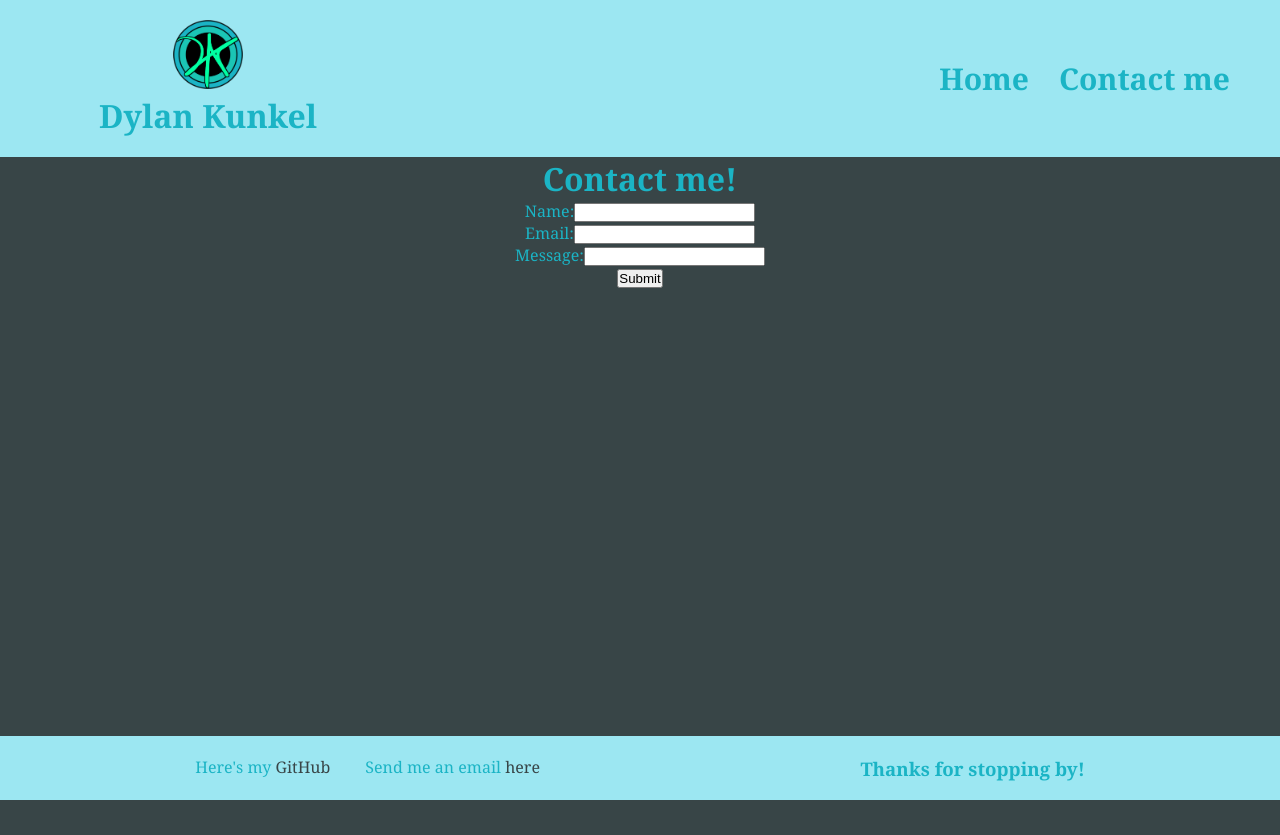
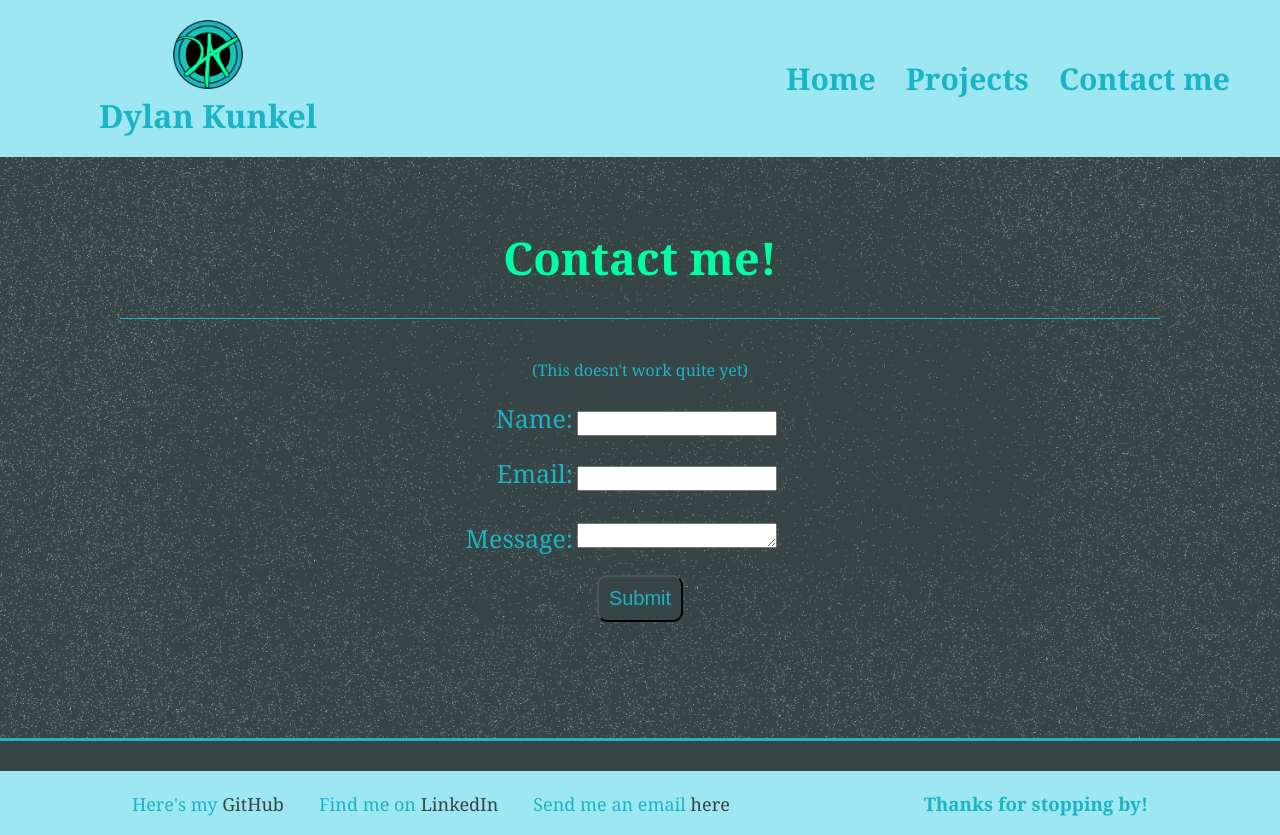
Before and after one commit to Dkunk7/react-portfolio, a React (Create React App) app: page / in a window 1280 px wide. Both pictures are taken after a click on the button "Contact me". Before the commit the page ends 800 px from the top, so only its background shows below. Built offline with nearby package versions, Linux system fonts and the light colour scheme.

Commit message:
honing css styles

```diff
--- a/src/App.css
+++ b/src/App.css
@@ -64,9 +64,26 @@ body {
   color: var(--color5);
   text-decoration: none;
 }
-/* .logo-img {
-  padding-right: 20px;
-} */
+.repo-link {
+  color: var(--color1);
+  text-decoration: none;
+}
+.greeting {
+  color: var(--color1);
+  margin-bottom: 10px;
+}
+.about-text {
+  margin-right: 15vw;
+  margin-left: 50px;
+}
+.dev-talk {
+  color: var(--color4);
+  font-size: 22px;
+  line-height: 1.6;
+}
+.about-img {
+  margin-right: 75px;
+}
 .img-h1 {
   display: flex;
   align-items: center;
@@ -77,7 +94,7 @@ body {
 .mr-35 {
   margin-right: 35px;
 }
-.proj-header {
+.sect-header {
   padding-top: 20px;
   padding-bottom: 30px;
   color: var(--color1);
@@ -115,7 +132,7 @@ header {
   padding-bottom: 4rem;
 }
 
-/* #home {
+.home {
   display: flex;
   justify-content: space-evenly;
   padding-top: 50px;
@@ -126,8 +143,51 @@ header {
   background-image: url("/src/assets/project-images/WebsiteBackground2.png");
   background-size: cover;
   background-position: 100%;
-} */
+}
 
+.contact {
+  /* display: flex; */
+  /* justify-content: space-evenly; */
+  padding-top: 50px;
+  padding-bottom: 50px;
+  border-bottom: 3px solid var(--color3);
+  margin: 0 auto 30px auto;
+  height: 73vh;
+
+  background-image: url("/src/assets/project-images/WebsiteBackground2.png");
+  background-size: cover;
+  background-position: 100%;
+}
+.label-container {
+  margin-right: 80px;
+}
+
+
+label {
+  font-size: 25px;
+  margin-top: 20px;
+  margin-right: 4px;
+  display: inline-block;
+  width: 150px;
+  text-align: right;
+}
+.textarea {
+  margin-top: 10px;
+}
+
+input, textarea {
+  height: 25px;
+  width: 200px;
+}
+
+.contact-btn {
+  color: var(--color3);
+  font-size: 20px;
+  margin-top: 20px;
+  background-color: var(--color5);
+  padding: 10px;
+  border-radius: 10px;
+}
 footer {
   padding: 20px 35px;
   background-color: var(--color4);
@@ -136,3 +196,11 @@ footer {
   width: 100%;
   height: 4rem;
 }
+
+footer ul {
+  font-size: 18px;
+}
+
+.err-msg {
+  color: var(--color1)
+}
--- a/src/App.js
+++ b/src/App.js
@@ -14,9 +14,9 @@ function App() {
   const [currentNav, setCurrentNav] = useState("home");
 
   const [projects] = useState([
-    { title: 'Run Buddy', image: 'RunBuddyScreenshot', link: "https://dkunk7.github.io/run-buddy/" },
-    { title: 'Advice from a Pirate', image: 'PirateAdviceScreenshot', link: 'https://kait-weishaar.github.io/Pirate-Advice/'},
-    { title: 'Volley-All', image: 'VolleyAllScreenshot', link: "https://volley-all.herokuapp.com/login"}
+    { title: 'Run Buddy', image: 'RunBuddyScreenshot', link: "https://dkunk7.github.io/run-buddy/", repo: "https://github.com/Dkunk7/run-buddy"},
+    { title: 'Advice from a Pirate', image: 'PirateAdviceScreenshot', link: 'https://kait-weishaar.github.io/Pirate-Advice/', repo: "https://github.com/kait-weishaar/Pirate-Advice"},
+    { title: 'Volley-All', image: 'VolleyAllScreenshot', link: "https://volley-all.herokuapp.com/login", repo: "https://github.com/rrcampbell-exe/volley-all"}
   ]);
 
   return (
@@ -31,7 +31,7 @@ function App() {
       <main>
         {!contactSelected ? (
           <>
-            <About />
+            <About></About>
             <Project projects = {projects}></Project>
           </>
         ) : (
--- a/src/components/About/index.js
+++ b/src/components/About/index.js
@@ -1,14 +1,20 @@
 import React from 'react';
 import myFace from '../../assets/project-images/MeHAHA.png';
+// import { Container } from 'react-bootstrap';
 
 const About = () => {
 
     return (
-        <div>
-            <h1 className = "mt-35">
-                Hi, I'm Dylan!
-            </h1>
-            <img src = {myFace} style = {{ width: "10%"}} alt = "my face"/>
+        <div className = "home">
+            <div className = "about-text">
+                <h1 className = "mt-35 greeting">
+                    Hi, I'm Dylan!
+                </h1>
+                <p className = "dev-talk">
+                    I'm a web developer! My skills focus around the MERN stack, but I'm excited to learn anything that comes my way. Below, you'll find my recent work, and feel free to head over to the Contact me section to get in touch!
+                </p>
+            </div>
+            <img className = "about-img" src = {myFace} style = {{ width: "10%"}} alt = "my face"/>
         </div>
     )
 }
--- a/src/components/Contact/index.js
+++ b/src/components/Contact/index.js
@@ -1,5 +1,6 @@
 import React, { useState } from 'react';
 import { emailValidator } from '../../utils/emailValidator';
+// import { Button } from 'react-bootstrap';
 
 const Contact = () => {
     const [contactState, setContactState] = useState({ name: '', email: '', message: ''});
@@ -34,27 +35,30 @@ const Contact = () => {
     }
 
     return(
-        <div>
-            <h1>Contact me!</h1>
+        <div className = "contact">
+            <h1 className = "sect-header">Contact me!</h1>
+            <p>
+                (This doesn't work quite yet)
+            </p>
             <form onSubmit = {handleSubmit}>
-                <div>
-                    <label htmlFor = "name">Name:</label>
+                <div className = "label-container">
+                    <label htmlFor = "name">Name: </label>
                     <input type = "text" defaultValue = {name} onBlur = {handleChange} name = "name"/>
                 </div>
-                <div>
-                    <label htmlFor = "email">Email:</label>
+                <div className = "label-container">
+                    <label htmlFor = "email">Email: </label>
                     <input type = "email" defaultValue = {email} onBlur = {handleChange} name = "email"/>
                 </div>
-                <div>
-                    <label htmlFor = "message">Message:</label>
-                    <input type = "message" defaultValue = {message} onBlur = {handleChange} rows = "5"/>
+                <div className = "label-container textarea">
+                    <label htmlFor = "message">Message: </label>
+                    <textarea name = "message" defaultValue = {message} onBlur = {handleChange} rows = "2"/>
                 </div>
                 {errorMessage && (
                     <div>
-                        <p >{errorMessage}</p>
+                        <p className = "err-msg">{errorMessage}</p>
                     </div>
                 )}
-                <button type = "submit">Submit</button>
+                <button className = "contact-btn" type = "submit">Submit</button>
             </form>
         </div>
     );
--- a/src/components/Footer/index.js
+++ b/src/components/Footer/index.js
@@ -4,8 +4,9 @@ const Footer = () => {
 
     return(
         <footer className = "flex-row justify-space-around">
-            <ul className = "flex-row no-bullets">
+            <ul className = "flex-row no-bullets align-center">
                 <li className = "mr-35">Here's my <a href = "https://github.com/Dkunk7" target = "_blank" rel="noreferrer" className = "info-link">GitHub</a></li>
+                <li className = "mr-35">Find me on <a href = "https://www.linkedin.com/in/dylan-kunkel-1a7103211/" target = "_blank" rel = "noreferrer" className = "info-link">LinkedIn</a></li>
                 <li>Send me an email <a href = "mailto:drkunkel7@gmail.com" target = "_blank" rel="noreferrer" className = "info-link">here</a></li>
             </ul>
             <h3>Thanks for stopping by!</h3>
--- a/src/components/Navigation/index.js
+++ b/src/components/Navigation/index.js
@@ -21,6 +21,13 @@ const Navigation = (props) => {
                 </Nav.Link>
             </Nav.Item>
             <Nav.Item>
+                <Nav.Link className = "nav-link" href = "#project-sect">
+                    <a className = "no-link-highlight" onClick = {() => setContactSelected(false)}>
+                        Projects
+                    </a>
+                </Nav.Link>
+            </Nav.Item>
+            <Nav.Item>
                 <Nav.Link className = {`nav-link ${contactSelected && 'navActive'}`}>
                     <span onClick = {() => setContactSelected(true)}>Contact me</span>
                 </Nav.Link>
--- a/src/components/Project/index.js
+++ b/src/components/Project/index.js
@@ -6,7 +6,7 @@ const Project = (props) => {
 
     return(
         <div>
-            <h2 className = "proj-header">Projects</h2>
+            <h2 className = "sect-header" id = "project-sect">Projects</h2>
 
             {projects.map((project) => (
                 <div key = {project.title} className = "proj-container">
@@ -14,6 +14,7 @@ const Project = (props) => {
                     <a href = {project.link} target = "_blank" rel="noreferrer">
                         <img src = {require(`../../assets/project-images/${project.image}.PNG`).default} width = "800" height = "500" alt = {`${project.title} sample`}/>
                     </a>
+                    <p className = "repo-text">Check out the <a className = "repo-link" href = {project.repo} target = "_blank" rel = "noreferrer">repository!<a/></a></p>
                 </div>
             ))}
         </div>
```
